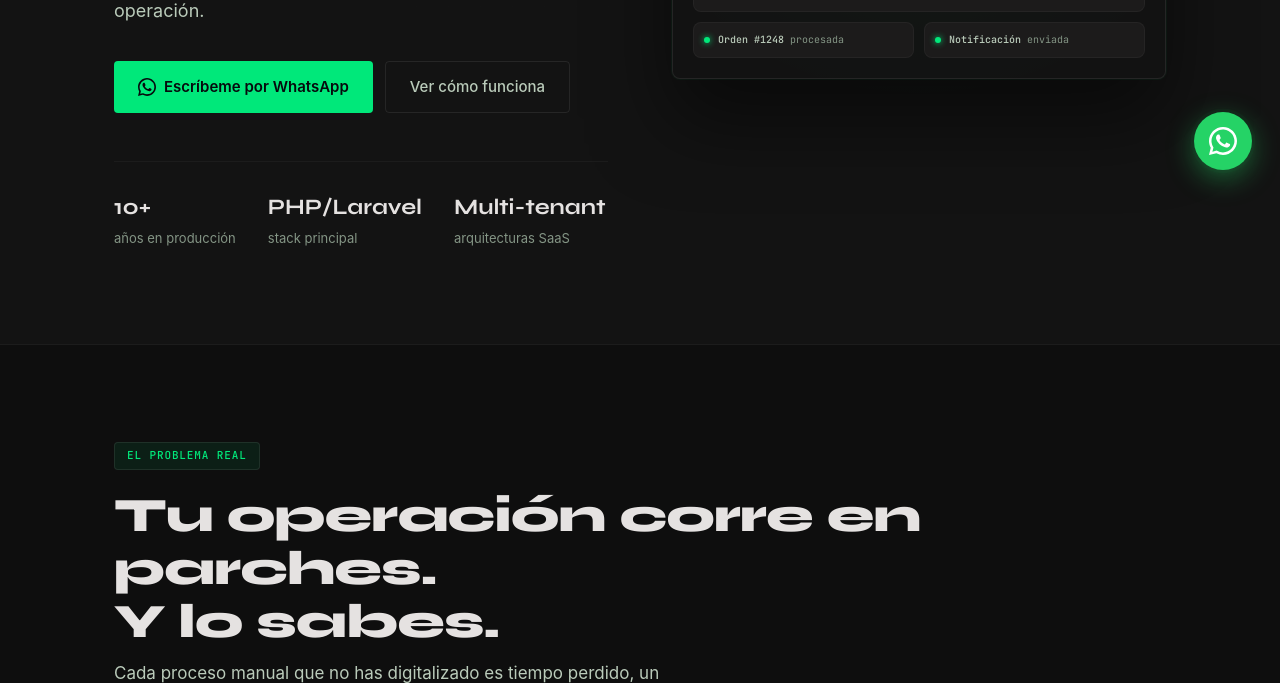
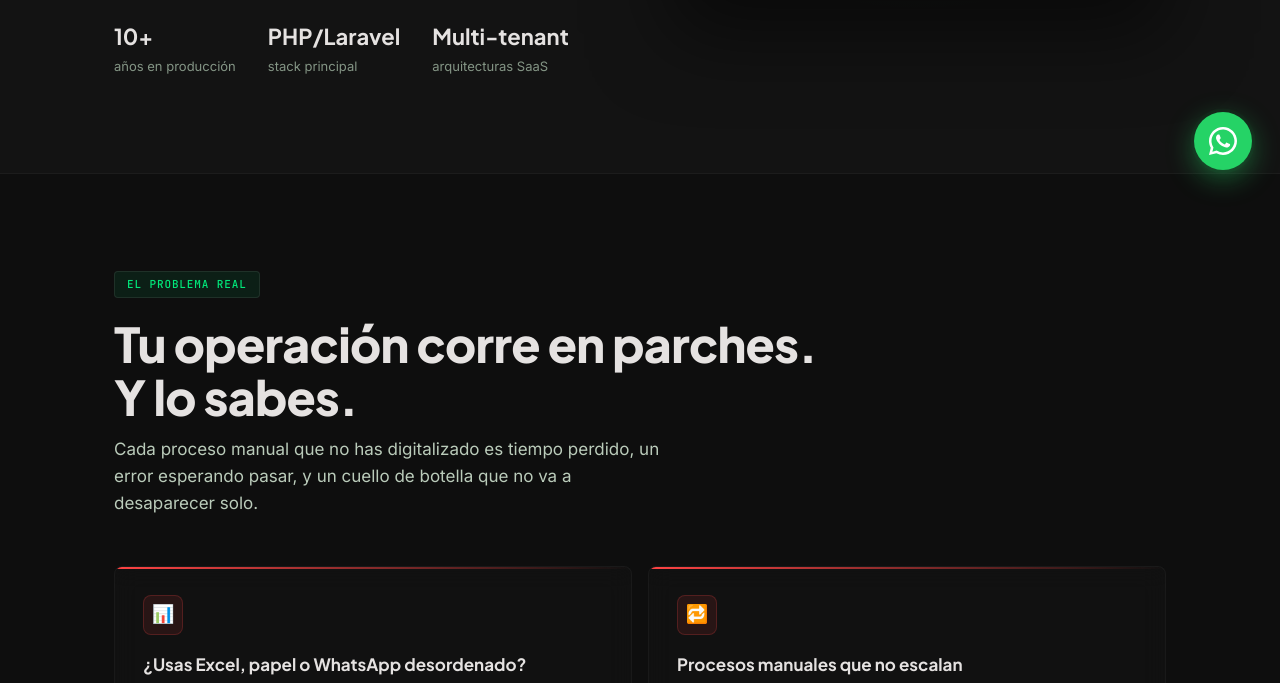
Before and after one commit to nandocdev/nandocdev.github.io, a plain HTML site: page index.html in a window 1280 px wide. Shown: the part 602-1285 px from the top of the page. Drawn offline with Linux system fonts and the light colour scheme.

Commit message:
style: cambiar tipografía a Plus Jakarta Sans para mayor legibilidad

```diff
--- a/assets/css/style.css
+++ b/assets/css/style.css
@@ -19,7 +19,7 @@
       --text-3:      #849585;
       --mono:        'JetBrains Mono', monospace;
       --sans:        'Inter', sans-serif;
-      --display:     'Syne', sans-serif;
+      --display:     'Plus Jakarta Sans', sans-serif;
       --radius:      4px;
       --radius-lg:   8px;
       --transition:  0.2s cubic-bezier(0.4, 0, 0.2, 1);
@@ -59,7 +59,7 @@
       font-size: clamp(32px, 5vw, 48px);
       font-weight: 800;
       line-height: 1.1;
-      letter-spacing: -0.02em;
+      letter-spacing: -0.015em;
       color: var(--text-1);
     }
     .section-sub {
--- a/index.html
+++ b/index.html
@@ -12,7 +12,7 @@
 
   <link rel="preconnect" href="https://fonts.googleapis.com" />
   <link rel="preconnect" href="https://fonts.gstatic.com" crossorigin />
-  <link href="https://fonts.googleapis.com/css2?family=Syne:wght@400;600;700;800&family=JetBrains+Mono:wght@300;400;500&family=DM+Sans:ital,wght@0,300;0,400;0,500;1,300&display=swap" rel="stylesheet" />
+  <link href="https://fonts.googleapis.com/css2?family=Plus+Jakarta+Sans:wght@400;500;600;700;800&family=Inter:wght@300;400;500;600&family=JetBrains+Mono:wght@400;500&display=swap" rel="stylesheet" />
 
   <link rel="stylesheet" href="assets/css/style.css" />
 </head>
```
